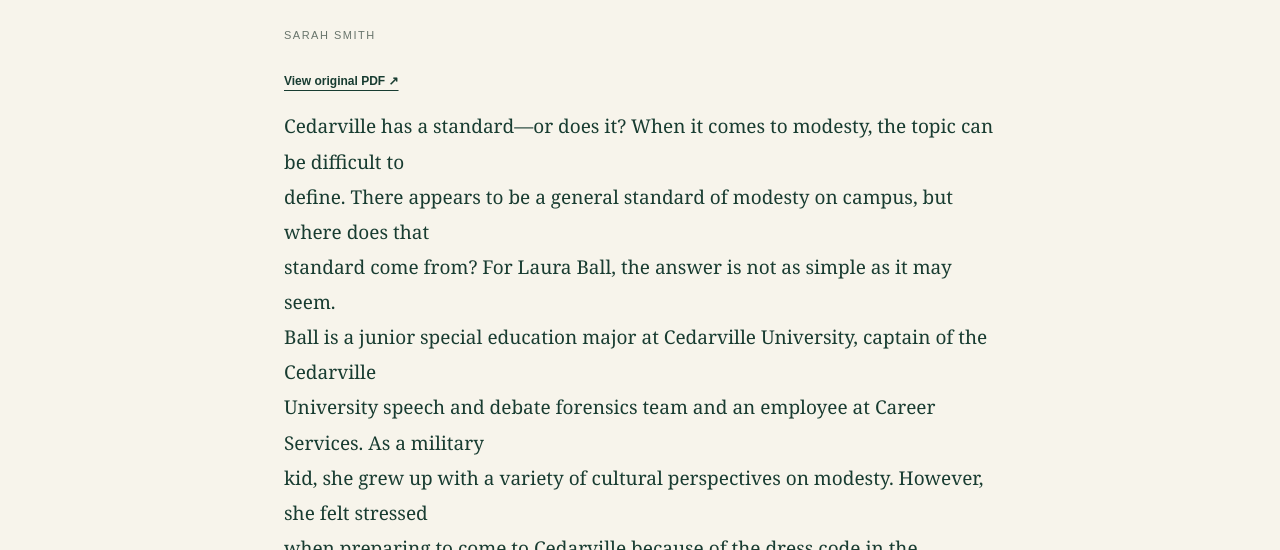
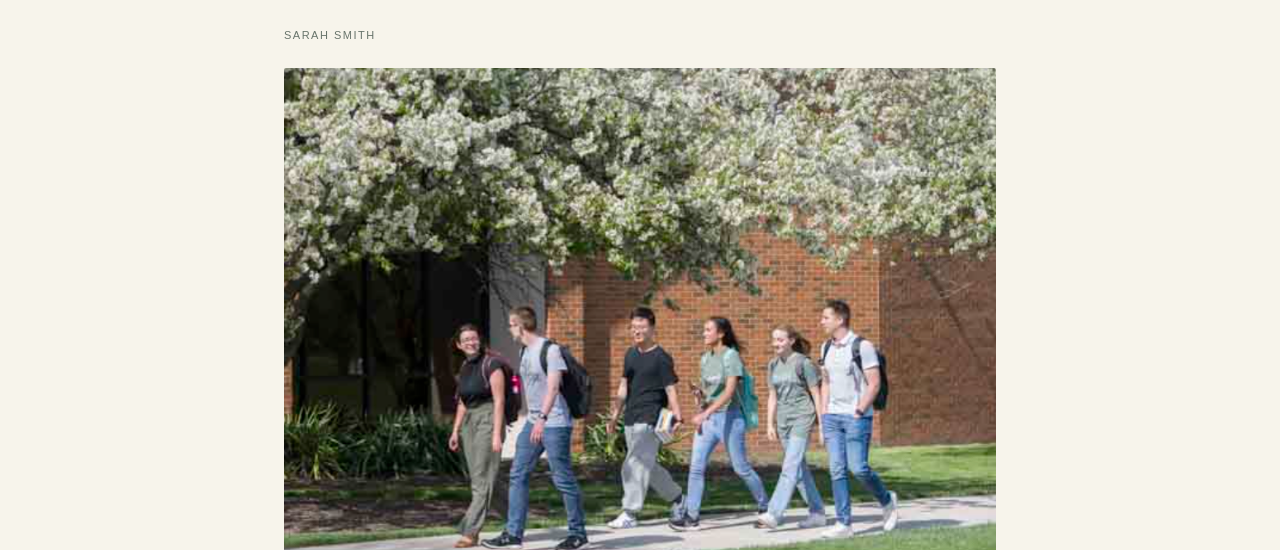
Before and after one commit to ssmith896-max/Sarah-Smith-portfolio-, a plain HTML site: page modesty.html in a window 1280 px wide. Shown: the part 250-800 px from the top of the page. Drawn offline with Linux system fonts and the light colour scheme.

Commit message:
Add uploaded campus photo to Modesty article

```diff
--- a/modesty.html
+++ b/modesty.html
@@ -1,4 +1,4 @@
-<!doctype html><html lang="en"><head><meta charset="UTF-8"><meta name="viewport" content="width=device-width,initial-scale=1"><title>Modesty | Sarah Smith</title><link rel="stylesheet" href="style.css"></head><body><header class="masthead"><div class="wrap topline"><a class="wordmark" href="index.html">Sarah Smith</a><span>Writing &amp; storytelling</span></div></header><main class="reader"><a class="back" href="index.html#work">← Back to portfolio</a><h1>Modesty</h1><p class="byline">Sarah Smith</p><p><a class="link" href="assets/modesty.pdf">View original PDF ↗</a></p><div class="article-text">Cedarville has a standard—or does it? When it comes to modesty, the topic can be difficult to
+<!doctype html><html lang="en"><head><meta charset="UTF-8"><meta name="viewport" content="width=device-width,initial-scale=1"><title>Modesty | Sarah Smith</title><link rel="stylesheet" href="style.css"></head><body><header class="masthead"><div class="wrap topline"><a class="wordmark" href="index.html">Sarah Smith</a><span>Writing &amp; storytelling</span></div></header><main class="reader"><a class="back" href="index.html#work">← Back to portfolio</a><h1>Modesty</h1><p class="byline">Sarah Smith</p><figure style="margin:24px 0 30px"><img src="assets/for%20da%20port%202026.png" alt="Students walking together along a campus sidewalk beneath flowering trees" style="display:block;width:100%;height:auto;border-radius:2px"></figure><p><a class="link" href="assets/modesty.pdf">View original PDF ↗</a></p><div class="article-text">Cedarville has a standard—or does it? When it comes to modesty, the topic can be difficult to
 define. There appears to be a general standard of modesty on campus, but where does that
 standard come from? For Laura Ball, the answer is not as simple as it may seem.
 Ball is a junior special education major at Cedarville University, captain of the Cedarville
```
